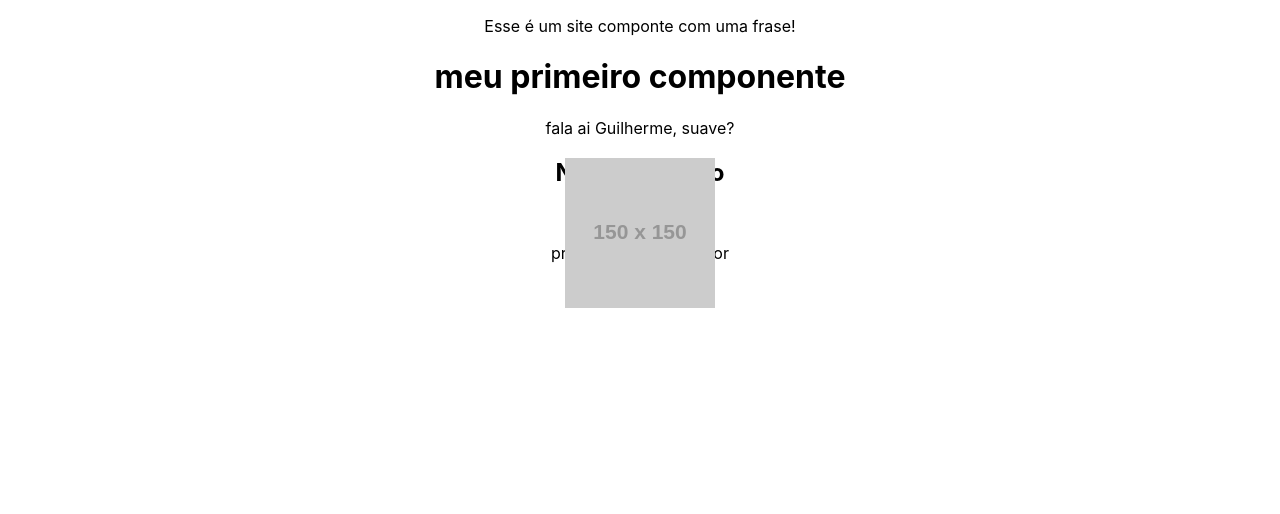
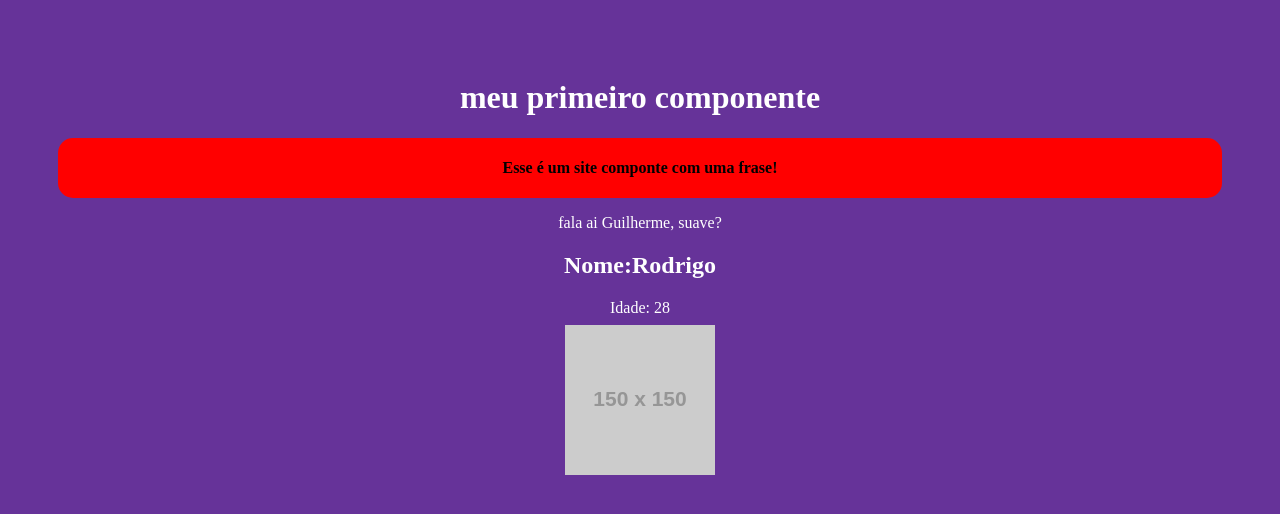
Before and after one commit to Guilherme22B/Estudos-React-, a React (Create React App) app in the folder meu-projeto/meu-projeto/: page / in a window 1280 px wide. Shown: the top 514 px of the page. Built offline with nearby package versions, Linux system fonts and the light colour scheme.

Commit message:
importando css no react

```diff
--- a/meu-projeto/meu-projeto/src/App.css
+++ b/meu-projeto/meu-projeto/src/App.css
@@ -8,7 +8,9 @@ p{
   text-align: center;
 }
 img{
+  display: block;
   position: absolute;
-  transform: translate(-50%);
+  transform: translate(-50%, -50%);
   left: 50%;
+  top: 50%;
 }
--- /dev/null
+++ b/meu-projeto/meu-projeto/src/components/Frase.module.css
@@ -0,0 +1,10 @@
+.frasesContainer{
+    background-color: red;
+    padding: 5px;
+    border-radius: 15px;
+    font-weight: bolder;
+}
+
+.frasesContainer p{
+    color: black;
+}
--- a/meu-projeto/meu-projeto/src/components/Frases.js
+++ b/meu-projeto/meu-projeto/src/components/Frases.js
@@ -1,7 +1,9 @@
+import Styles from './Frase.module.css'
+
 function Frases(){
 
     return(
-        <div>
+        <div className={Styles.frasesContainer}>
             <p>
                 Esse é um site componte com uma frase!
 
--- a/meu-projeto/meu-projeto/src/components/HellowWord.js
+++ b/meu-projeto/meu-projeto/src/components/HellowWord.js
@@ -5,12 +5,13 @@ function HelloWord(){
     return (
         <div>
 
-            <Frases/>
 
 
             <h1>
                 meu primeiro componente
             </h1>
+
+            <Frases/>
         </div>
     )
 }
--- a/meu-projeto/meu-projeto/src/index.css
+++ b/meu-projeto/meu-projeto/src/index.css
@@ -1,13 +1,5 @@
-body {
-  margin: 0;
-  font-family: -apple-system, BlinkMacSystemFont, 'Segoe UI', 'Roboto', 'Oxygen',
-    'Ubuntu', 'Cantarell', 'Fira Sans', 'Droid Sans', 'Helvetica Neue',
-    sans-serif;
-  -webkit-font-smoothing: antialiased;
-  -moz-osx-font-smoothing: grayscale;
+body{
+  padding: 50px;
+  background-color: rebeccapurple;
+  color: white;
 }
-
-code {
-  font-family: source-code-pro, Menlo, Monaco, Consolas, 'Courier New',
-    monospace;
-}
```
